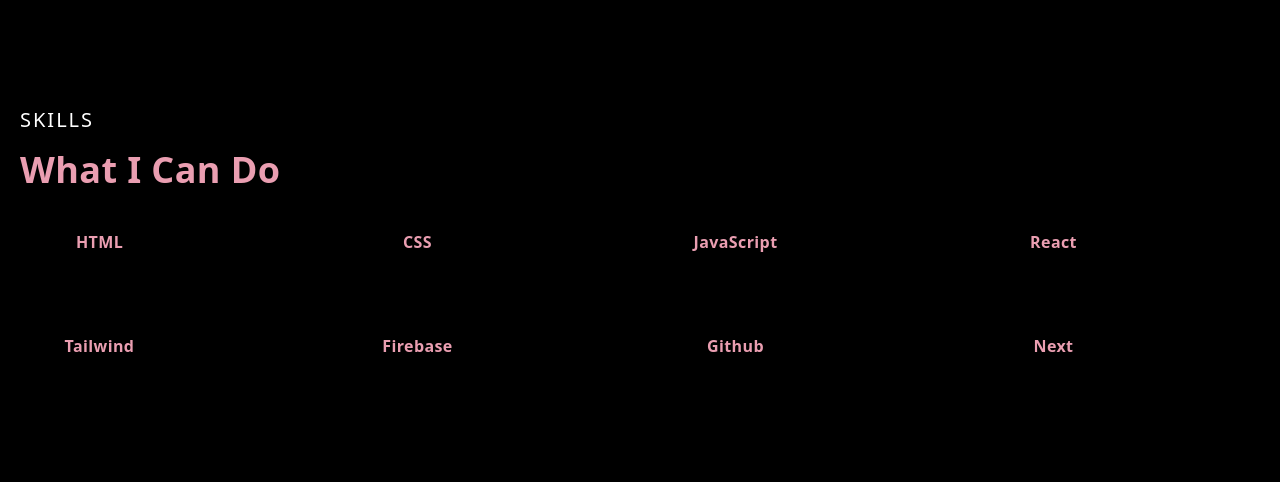
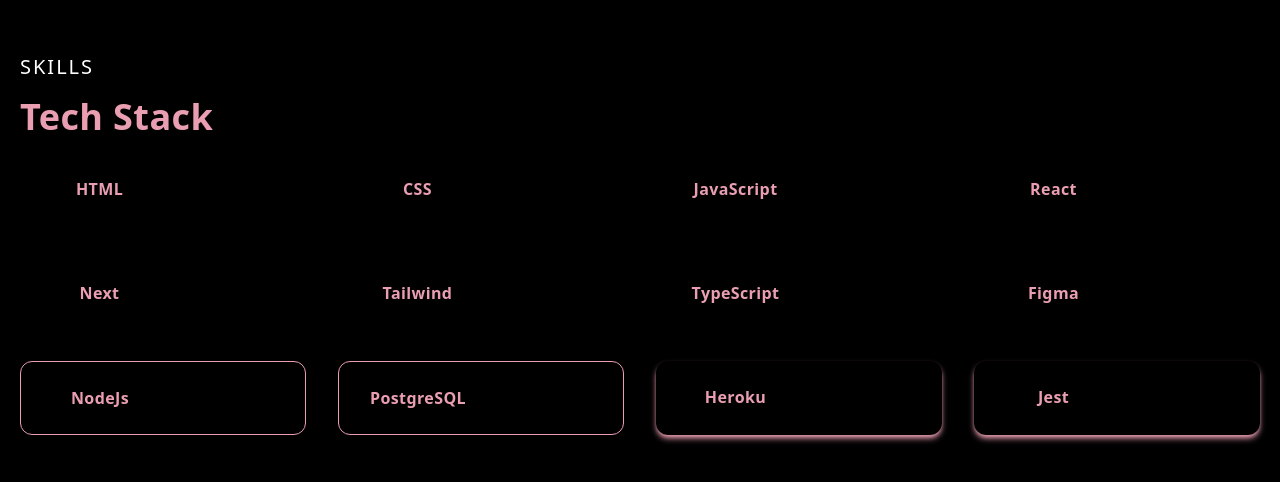
Before and after one commit to srai98i/portfolio-site, a Next.js app: page / in a window 1280 px wide. Shown: the part 1804-2286 px from the top of the page. Built offline with nearby package versions, Linux system fonts and the light colour scheme.

Commit message:
testing shadows and borders skills

```diff
--- a/pages/components/About.jsx
+++ b/pages/components/About.jsx
@@ -23,7 +23,7 @@
             in both front-end and back-end development and am always looking to
             push myself to work with more technologies and languages!
           </p>
-          <p className="py-2  text-[white]">
+          <p className="py-2  text-[#EA9EB1]">
             Check out my Projects{" "}
             <Link href="/#projects">
               <a className="py-2 text-[white] underline cursor-pointer">
@@ -32,7 +32,7 @@
               </a>
             </Link>{" "}
           </p>
-          <p className="py-2  text-[white]">
+          <p className="py-2  text-[#EA9EB1]">
             Visit my Github{" "}
             <Link href="https://github.com/srai98i">
               <a
--- a/pages/components/Skills.jsx
+++ b/pages/components/Skills.jsx
@@ -18,7 +18,7 @@
         <p className="text-xl tracking-widest uppercase text-[white] mt-[6rem]">
           Skills
         </p>
-        <h2 className="py-4">What I Can Do</h2>
+        <h2 className="py-4">Tech Stack</h2>
         <div className="grid grid-cols-2 lg:grid-cols-4 gap-8">
           <div className="p-6 shadow-xl rounded-xl hover:scale-105 ease-in duration-300">
             <div className="grid grid-cols-2 gap-4 justify-center items-center">
@@ -66,7 +66,7 @@
                 <Image src={Tailwind} width="64px" height="64px" alt="/" />
               </div> */}
               <div className="flex flex-col items-center justify-center">
-                <h3>Tailwind</h3>
+                <h3>Next</h3>
               </div>
             </div>
           </div>
@@ -76,7 +76,7 @@
                 <Image src={Firebase} width="64px" height="64px" alt="/" />
               </div> */}
               <div className="flex flex-col items-center justify-center">
-                <h3>Firebase</h3>
+                <h3>Tailwind</h3>
               </div>
             </div>
           </div>
@@ -86,17 +86,57 @@
                 <Image src={Github} width="64px" height="64px" alt="/" />
               </div> */}
               <div className="flex flex-col items-center justify-center">
-                <h3>Github</h3>
+                <h3>TypeScript</h3>
               </div>
             </div>
           </div>
           <div className="p-6 shadow-xl rounded-xl hover:scale-105 ease-in duration-300">
             <div className="grid grid-cols-2 gap-4 justify-center items-center">
               {/* <div className="m-auto">
+                <Image src={Github} width="64px" height="64px" alt="/" />
+              </div> */}
+              <div className="flex flex-col items-center justify-center">
+                <h3>Figma</h3>
+              </div>
+            </div>
+          </div>
+          <div className="p-6  border-[#EA9EB1] border-[0.1rem] rounded-xl hover:scale-105 ease-in duration-300">
+            <div className="grid grid-cols-2 gap-4 justify-center items-center">
+              {/* <div className="m-auto">
                 <Image src={NextJS} width="64px" height="64px" alt="/" />
               </div> */}
               <div className="flex flex-col items-center justify-center">
-                <h3>Next</h3>
+                <h3>NodeJs</h3>
+              </div>
+            </div>
+          </div>
+          <div className="p-6 border-[#EA9EB1] border-[0.1rem] rounded-xl hover:scale-105 ease-in duration-300">
+            <div className="grid grid-cols-2 gap-4 justify-center items-center">
+              {/* <div className="m-auto">
+                <Image src={Github} width="64px" height="64px" alt="/" />
+              </div> */}
+              <div className="flex flex-col items-center justify-center">
+                <h3>PostgreSQL</h3>
+              </div>
+            </div>
+          </div>
+          <div className="p-6 shadow-md shadow-[#EA9EB1] rounded-xl hover:scale-105 ease-in duration-300">
+            <div className="grid grid-cols-2 gap-4 justify-center items-center">
+              {/* <div className="m-auto">
+                <Image src={Github} width="64px" height="64px" alt="/" />
+              </div> */}
+              <div className="flex flex-col items-center justify-center">
+                <h3>Heroku</h3>
+              </div>
+            </div>
+          </div>
+          <div className="p-6 shadow-md shadow-[#EA9EB1] rounded-xl hover:scale-105 ease-in duration-300">
+            <div className="grid grid-cols-2 gap-4 justify-center items-center">
+              {/* <div className="m-auto">
+                <Image src={Github} width="64px" height="64px" alt="/" />
+              </div> */}
+              <div className="flex flex-col items-center justify-center">
+                <h3>Jest</h3>
               </div>
             </div>
           </div>
```
